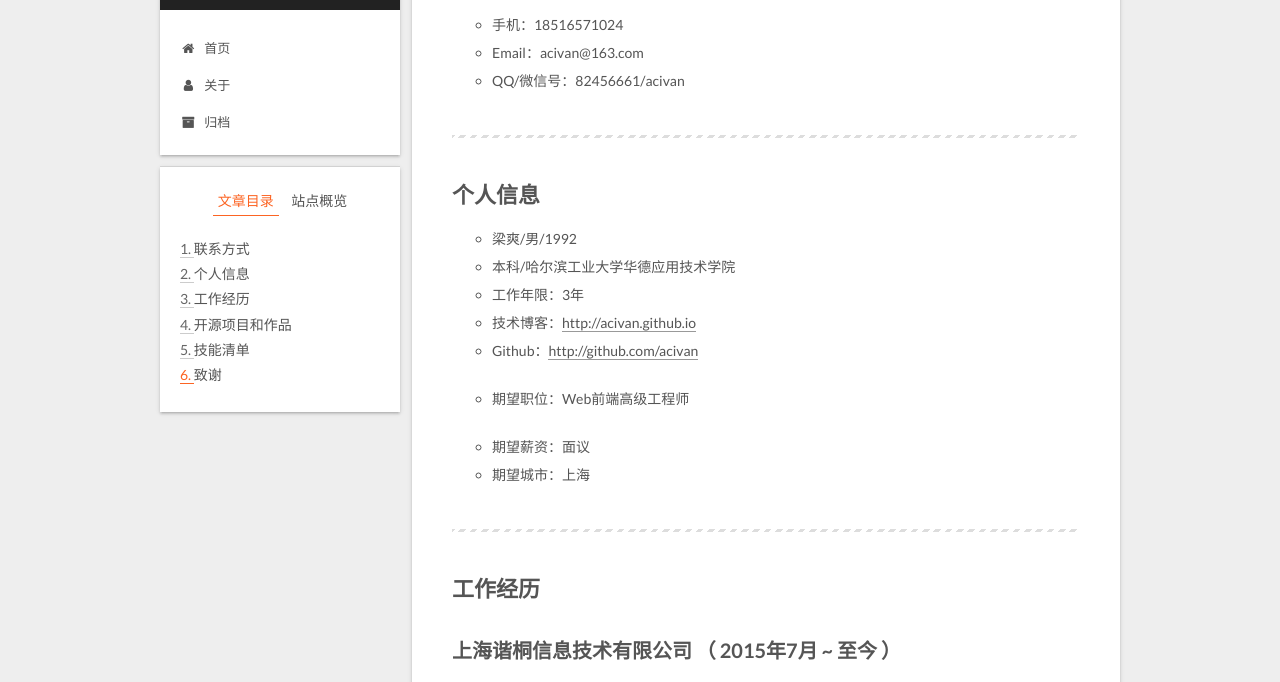
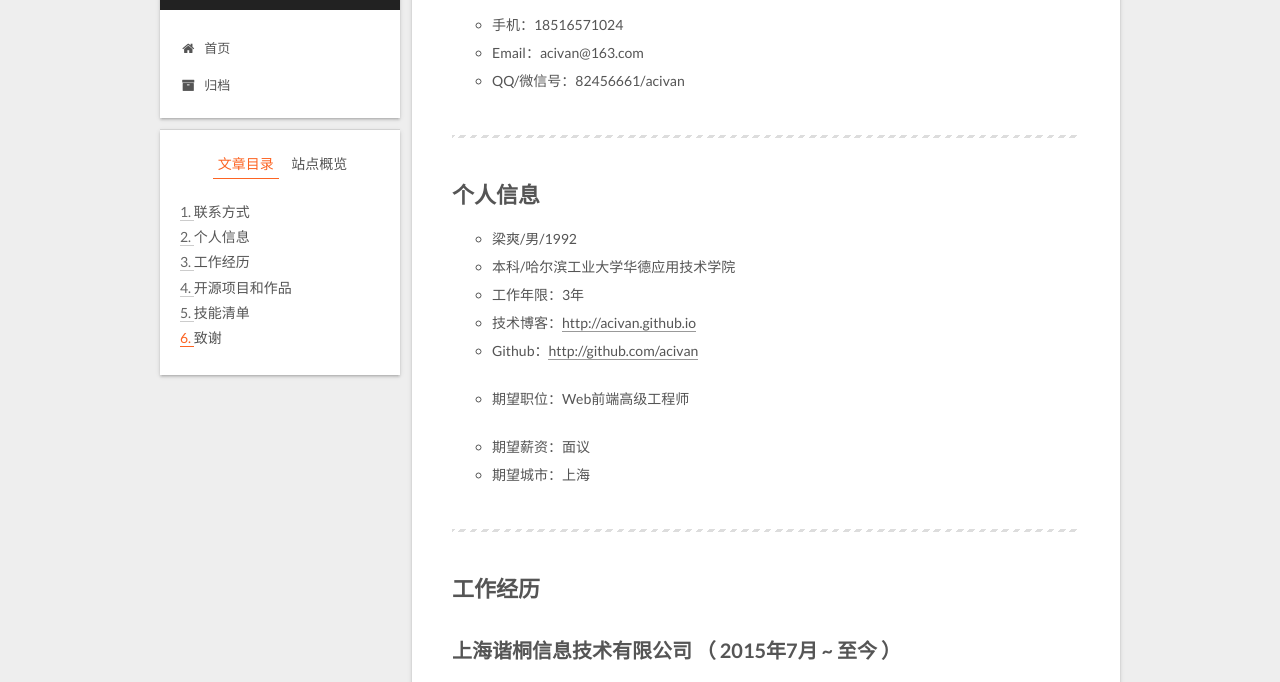
Before and after one commit to acivan/acivan.github.io, a plain HTML site: page about/index.html in a window 1280 px wide. Shown: the part 79-761 px from the top of the page. Drawn offline with Linux system fonts and the light colour scheme.

Commit message:
Site updated: 2017-12-16 22:12:01

```diff
--- a/about/index.html
+++ b/about/index.html
@@ -206,16 +206,6 @@
               <i class="menu-item-icon fa fa-fw fa-home"></i> <br />
 
             首页
-          </a>
-        </li>
-
-
-        <li class="menu-item menu-item-about">
-          <a href="/about/" rel="section">
-
-              <i class="menu-item-icon fa fa-fw fa-user"></i> <br />
-
-            关于
           </a>
         </li>
 
--- a/css/main.css
+++ b/css/main.css
@@ -1808,7 +1808,7 @@ pre .javascript .function {
   width: 4px;
   height: 4px;
   border-radius: 50%;
-  background: #6fffb9;
+  background: #882fc3;
 }
 .links-of-blogroll {
   font-size: 13px;
```
